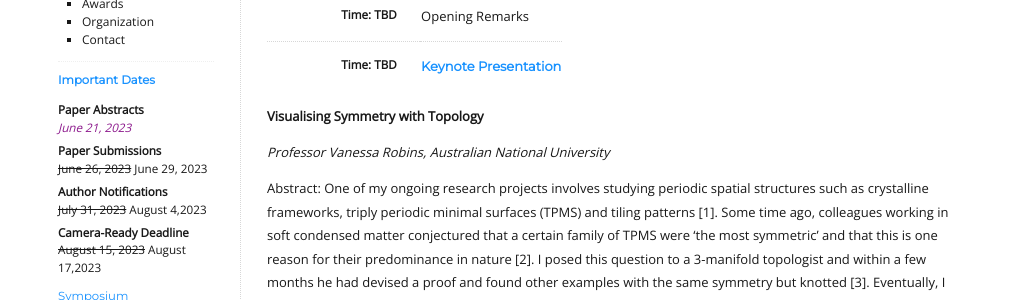
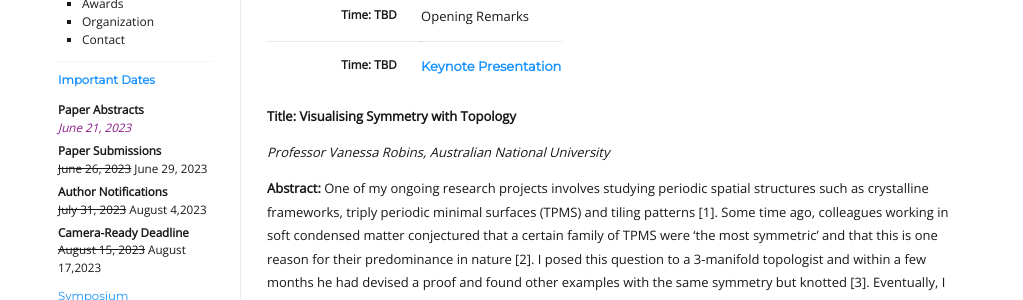
Before and after one commit to TopoInVis-Workshop/2024, a Jekyll site: the page built from _pages/program.md, in a window 1280 px wide. Shown: the part 325-625 px from the top of the page, without its empty margins (128-1151 px from the left). Built offline with Jekyll 4.4.1, drawn with Linux system fonts in a browser that asks for light colours; some of the changed text lies outside the part shown.

Commit message:
Update program.md

```diff
--- a/_pages/program.md
+++ b/_pages/program.md
@@ -27,11 +27,11 @@ Location: TBD
   </tr>
 </table>
 
-**Visualising Symmetry with Topology**
+**Title: Visualising Symmetry with Topology**
 
 _Professor Vanessa Robins, Australian National University_
 
-Abstract: One of my ongoing research projects involves studying periodic spatial structures such as crystalline frameworks, triply periodic minimal surfaces (TPMS) and tiling patterns [1]. Some time ago, colleagues working in soft condensed matter conjectured that a certain family of TPMS were ‘the most symmetric’ and that this is one reason for their predominance in nature [2].  I posed this question to a 3-manifold topologist and within a few months he had devised a proof and found other examples with the same symmetry but knotted [3]. Eventually, I learned the secret to their insight was a visualisation of quotient spaces associated to the crystallographic space groups [4]. This talk will explain what these quotient spaces are, what they lack and how they might help us to understand and design periodic spatial structures.
+<b>Abstract:</b> One of my ongoing research projects involves studying periodic spatial structures such as crystalline frameworks, triply periodic minimal surfaces (TPMS) and tiling patterns [1]. Some time ago, colleagues working in soft condensed matter conjectured that a certain family of TPMS were ‘the most symmetric’ and that this is one reason for their predominance in nature [2].  I posed this question to a 3-manifold topologist and within a few months he had devised a proof and found other examples with the same symmetry but knotted [3]. Eventually, I learned the secret to their insight was a visualisation of quotient spaces associated to the crystallographic space groups [4]. This talk will explain what these quotient spaces are, what they lack and how they might help us to understand and design periodic spatial structures.
 
 <p>[1] EPINET: Euclidean Patterns In Non-Euclidean Tilings, <a href="https://epinet.anu.edu.au">https://epinet.anu.edu.au</a>, (2006--2023)<br />
 [2] Stephen Hyde, Gerd Schroeder-Turk (et al) EPJB (2003) <br />
```
